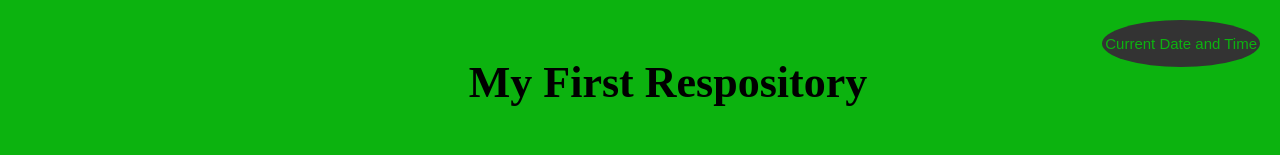
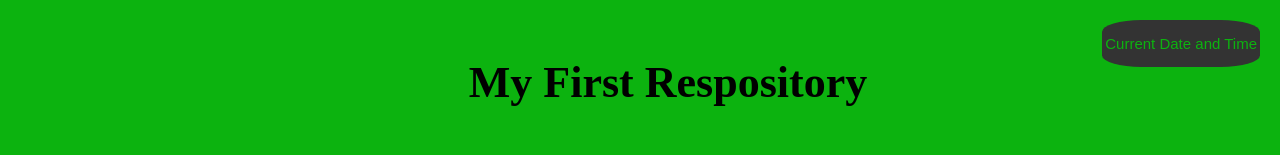
Before and after one commit to WilliamASC22/myFirstRepository, a plain HTML site: page index.html in a window 1280 px wide. Shown: the top 155 px of the page. Drawn offline with nearby package versions, Linux system fonts and the light colour scheme; some packages are replaced by stand-ins of ours; a script that the page names is missing.

Commit message:
Update style.css

```diff
--- a/style.css
+++ b/style.css
@@ -43,7 +43,7 @@ README.md {
     margin: 20px;
     padding-left: 3px;
     padding-right: 3px;
-    border-radius: 75%;
+    border-radius: 25%;
 }
 
 #big_div {
```
